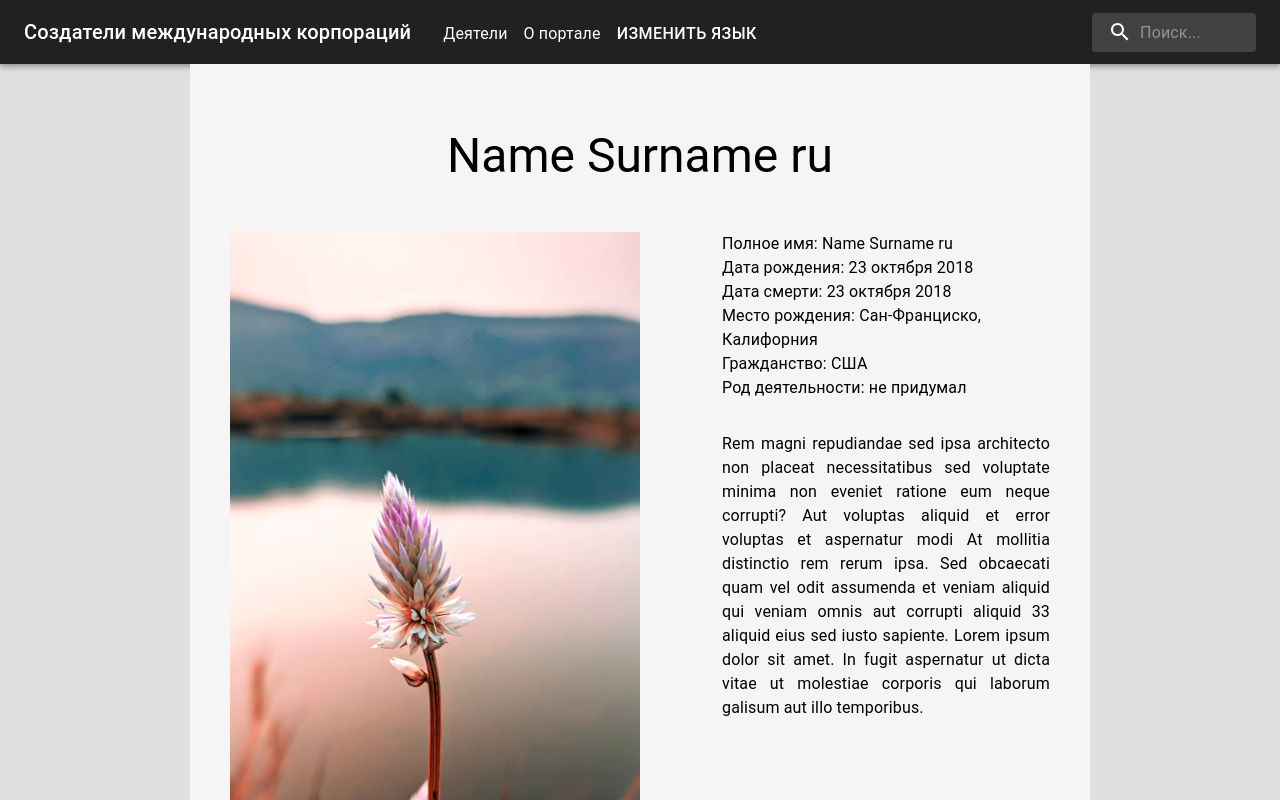
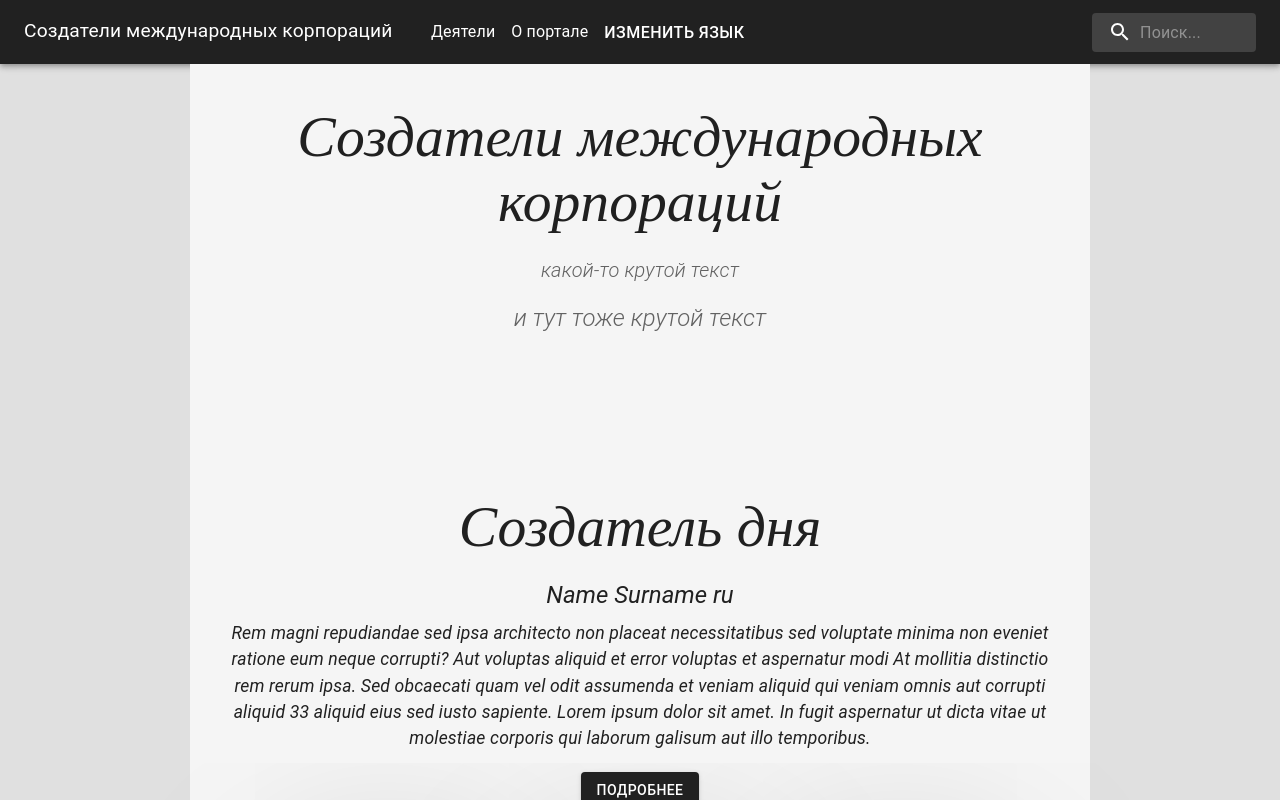
Before and after one commit to OhMyMrAIRobot/Corporation-owners, a React (Create React App) app: page / in a window 1280 px wide. Shown: the top 800 px of the page. Built offline with nearby package versions, Linux system fonts and the light colour scheme.

Commit message:
router and daily person

```diff
--- a/src/App.js
+++ b/src/App.js
@@ -3,15 +3,18 @@ import React from "react";
 import { createTheme, ThemeProvider } from '@mui/material/styles'
 import { Box } from '@mui/material';
 import { themeOptions } from './Themes/Themes'
-import Header from "./Components/Header";
+import Header from "./Components/Header/Header";
 import MainPage from "./Pages/MainPage";
 import PersonPage from "./Pages/PersonPage";
-import {Authors} from "./Components/Authors";
+import AboutPage from "./Pages/AboutPage";
+import {Route, Routes} from "react-router-dom";
+import PersonListPage from "./Pages/PersonListPage";
 
 const theme = createTheme(themeOptions);
 
 function App() {
    return(
+       <>
        <ThemeProvider theme={theme}>
            <div
                style={{
@@ -25,12 +28,16 @@ function App() {
                    flex={0}
                >
                    <Header/>
-                       <PersonPage />
                </Box>
-
+               <Routes>
+                   <Route path="/About" element={<AboutPage />} />
+                   <Route path="/Personlist" element={<PersonListPage />} />
+                   <Route path="/" element={<MainPage />} />
+                   <Route path = "/Person" element={<PersonPage/>} />
+               </Routes>
            </div>
-
        </ThemeProvider>
+       </>
    )
 }
 
--- a/src/Components/About.jsx
+++ b/src/Components/About.jsx
@@ -1,4 +1,4 @@
-import { Typography, useTheme } from '@mui/material'
+import { Typography, useTheme} from '@mui/material'
 import Container from '@mui/material/Container'
 
 export function About() {
--- /dev/null
+++ b/src/Components/Header/Header.css
@@ -0,0 +1,19 @@
+.NavLink{
+    color: inherit;
+    padding: 0;
+    font-size: 1rem;
+    text-decoration : none;
+    margin-right: 1rem;
+}
+
+.NavTitle{
+    color: inherit;
+    margin-right: 2em;
+    text-decoration: none;
+    font-size: 1.2rem;
+}
+
+.MobileLink{
+    color: inherit;
+    text-decoration : none;
+}
--- a/src/Components/Header.jsx
+++ b/src/Components/Header/Header.jsx
@@ -6,9 +6,10 @@ import Toolbar from '@mui/material/Toolbar';
 import InputBase from '@mui/material/InputBase';
 import SearchIcon from '@mui/icons-material/Search';
 import {Button, IconButton, Menu, Typography} from "@mui/material";
-import Link from "@mui/material/Link";
 import MenuItem from '@mui/material/MenuItem';
 import MenuIcon from '@mui/icons-material/Menu';
+import {Link} from "react-router-dom";
+import "./Header.css"
 
 const Search = styled('div')(({ theme }) => ({
     position: 'relative',
@@ -65,8 +66,9 @@ export default function Header() {
     };
 
     const pages = [
-        ['main', '/'],
-        ['about', '/']
+        ['Создатели международных корпораций', '/'],
+        ['Деятели', '/Personlist'],
+        ['О портале','/About'],
     ]
 
     return (
@@ -106,21 +108,17 @@ export default function Header() {
                         >
                             {pages.map((page) => (
                                 <MenuItem key={page[0]} onClick = {handleCloseNavMenu}>
-                                    <Typography textAlign="center">
-                                        <Link href="#">
-                                            {page[0]}
-                                        </Link>
-                                    </Typography>
+                                    <Link
+                                        to = {page[1]}
+                                        className = "MobileLink"
+                                    >
+                                        {page[0]}
+                                    </Link>
                                 </MenuItem>
                             ))}
                             {
                                 <MenuItem key={4}>
-
-                                    <Typography
-                                        textAlign="center"
-                                    >
-                                        change
-                                    </Typography>
+                                        Изменить язык
                                 </MenuItem>
                             }
                         </Menu>
@@ -132,36 +130,21 @@ export default function Header() {
                         sx={{ flexGrow: 1, display: { xs: 'none', sm: 'block' } }}
                     >
                         <Link
-                            href="#"
-                            color = "inherit"
-                            variant="h6"
-                            sx={{
-                                marginRight: 4,
-                                textDecoration : "none"
-                            }}
+                            to = "/"
+                            className = "NavTitle"
                         >
                             Создатели международных корпораций
                         </Link>
 
                         <Link
-                            href="#"
-                            color = "inherit"
-                            sx={{
-                                display: { sm: 'none', md: 'inline' },
-                                marginRight: 2,
-                                textDecoration : "none"
-                            }}
+                            to = "/Personlist"
+                            className = "NavLink"
                         >
                             Деятели
                         </Link>
                         <Link
-                            href="#"
-                            color = "inherit"
-                            sx={{
-                                display: { sm: 'none', md: 'inline' },
-                                marginRight: 2,
-                                textDecoration : "none"
-                            }}
+                            to = "/About"
+                            className = "NavLink"
                         >
                             О портале
                         </Link>
--- a/src/Components/MyTimeline.jsx
+++ b/src/Components/MyTimeline.jsx
@@ -7,8 +7,6 @@ import TimelineContent from '@mui/lab/TimelineContent';
 import TimelineOppositeContent from '@mui/lab/TimelineOppositeContent';
 import TimelineDot from '@mui/lab/TimelineDot';
 import Typography from '@mui/material/Typography';
-
-
 
 export default function MyTimeline({items}) {
     return (
--- a/src/Components/PersonHeader/PersonHeader.css
+++ b/src/Components/PersonHeader/PersonHeader.css
@@ -1,6 +1,6 @@
 .biography{
     font-size: 1.2rem;
-    margin-top: 0.5em;
+    margin-top: 0.7em;
 }
 
 .biography:first-child{
--- /dev/null
+++ b/src/Components/PersonOfTheDay.jsx
@@ -0,0 +1,92 @@
+import React from 'react';
+import {Box, Button, Typography} from "@mui/material";
+import {useTranslation} from "react-i18next";
+import {useNavigate, useParams} from "react-router-dom";
+
+
+
+const PersonOfTheDay = () => {
+    const { t } = useTranslation();
+    const params = useParams();
+    const personId = 0;
+
+    const navigate = useNavigate()
+
+    const persons = t("persons", { returnObjects: true });
+
+    const MoreButton = (
+        <Button
+            variant="contained"
+            onClick={() => {
+                navigate(`/Person`)
+            }}
+            sx={{
+                marginTop: '1em',
+                width: 'fit-content',
+                marginLeft: 'auto',
+                marginRight: 'auto',
+            }}
+        >
+            Подробнее
+        </Button>
+    )
+
+    const TitleText = (
+        <Typography
+            variant='h5'
+            color='text.primary'
+            gutterBottom
+            sx={{
+                fontStyle: "oblique",
+                fontWeight: "normal",
+                textAlign: "center",
+            }}
+        >
+            {persons[personId].name}
+        </Typography>
+    )
+
+    const DescriptionText = (
+        <Typography
+            variant='body1'
+            color='text.primary'
+            gutterBottom
+            sx={{
+                fontStyle: "oblique",
+                fontWeight: "normal",
+                fontSize: '1.1em',
+                textAlign: 'center'
+            }}
+        >
+            {persons[personId].description}
+        </Typography>
+    )
+
+
+    return (
+        <Box
+            display = "flex"
+            justifyContent = "center"
+            flexDirection = "column"
+        >
+            <Typography
+                variant='h2'
+                align='center'
+                color='text.primary'
+                gutterBottom
+                sx={{
+                    fontStyle: "oblique",
+                    fontWeight: "medium",
+                    textAlign: "center",
+                }}
+            >
+                Создатель дня
+            </Typography>
+            {TitleText}
+            {DescriptionText}
+            {MoreButton}
+        </Box>
+    );
+};
+
+export default PersonOfTheDay;
--- a/src/Pages/MainPage.jsx
+++ b/src/Pages/MainPage.jsx
@@ -2,12 +2,14 @@ import React from 'react';
 import MainContainer from "../Components/MainContainer";
 import {About} from "../Components/About";
 import {Authors} from "../Components/Authors";
+import PersonOfTheDay from "../Components/PersonOfTheDay";
 
 const MainPage = () => {
     return (
         <div>
             <MainContainer>
                 <About />
+                <PersonOfTheDay/>
                 <Authors />
             </MainContainer>
         </div>
--- /dev/null
+++ b/src/Pages/PersonListPage.jsx
@@ -0,0 +1,11 @@
+import React from 'react';
+
+const PersonListPage = () => {
+    return (
+        <div>
+            тут все челики
+        </div>
+    );
+};
+
+export default PersonListPage;
--- a/src/Pages/PersonPage.jsx
+++ b/src/Pages/PersonPage.jsx
@@ -11,7 +11,6 @@ const PersonPage = () => {
     const personId = 0;
 
     const persons = t("persons", { returnObjects: true });
-    console.log(persons)
 
     return (
         <div>
--- a/src/index.js
+++ b/src/index.js
@@ -4,13 +4,16 @@ import './index.css';
 import App from './App';
 import reportWebVitals from './reportWebVitals';
 import "./i18n.js";
+import {BrowserRouter} from "react-router-dom";
 
 
 const root = ReactDOM.createRoot(document.getElementById('root'));
 root.render(
-    <Suspense fallback={<div>loading....</div>}>
-        <App />
-    </Suspense>
+    <BrowserRouter>
+        <Suspense fallback={<div>loading....</div>}>
+            <App />
+        </Suspense>
+    </BrowserRouter>
 );
 
 reportWebVitals();
```
Lines whose indentation alone changed are shown as unchanged.
